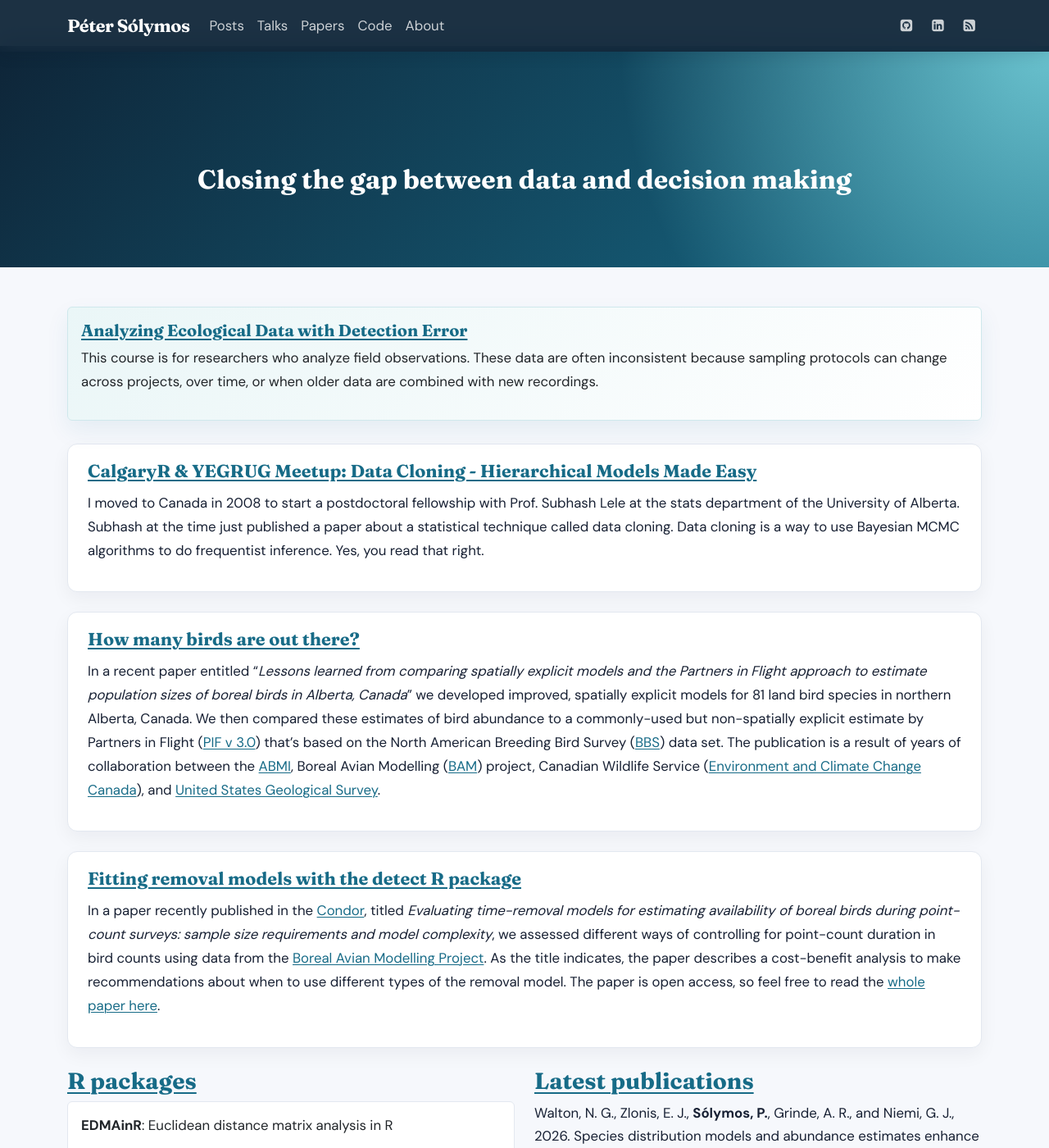
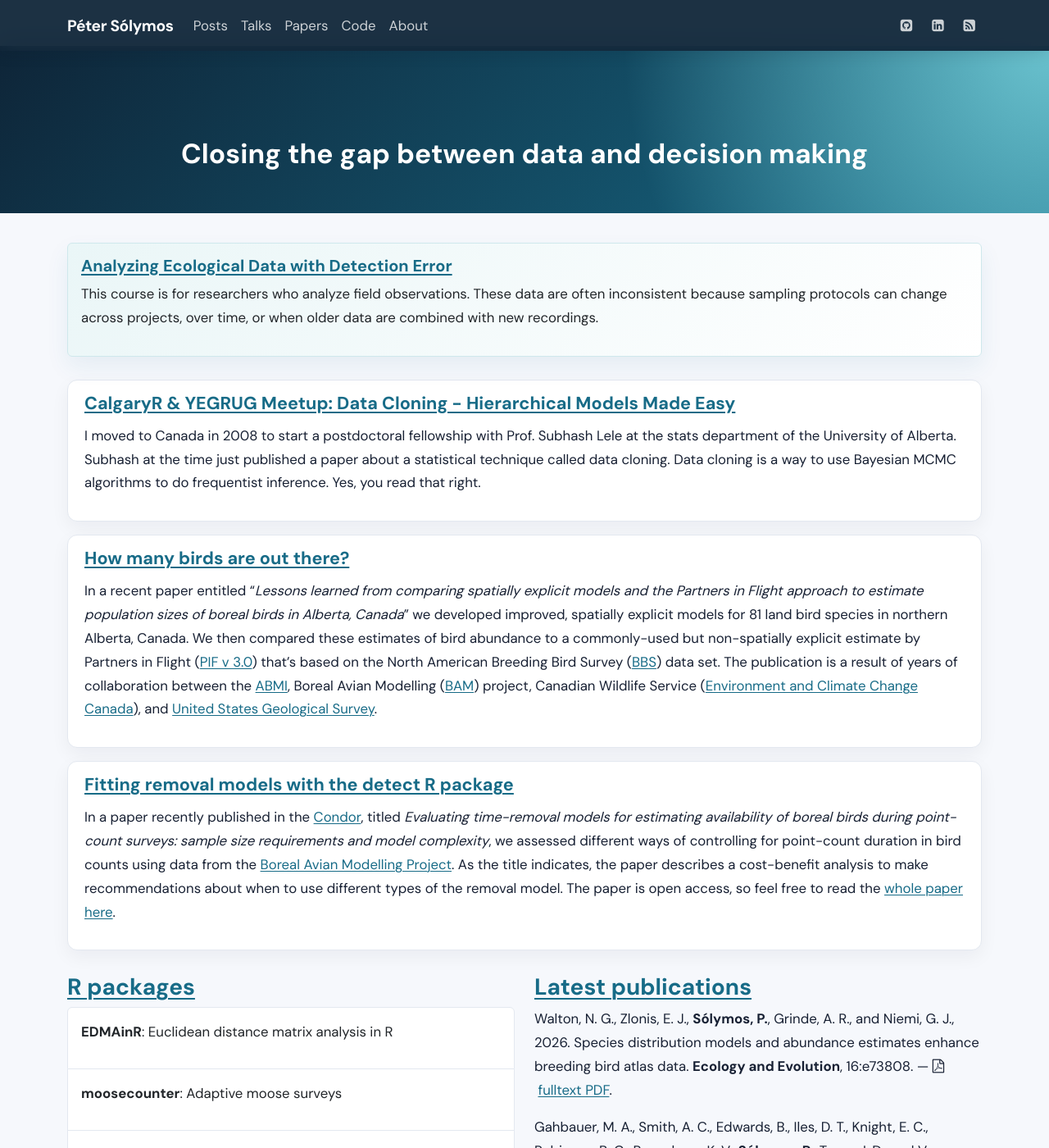
Before and after one commit to psolymos/psolymos.github.io, a Jekyll site: the page built from index.html, in a window 1280 px wide and 1400 px high. Shown: the whole window at 82% size. Built offline with Jekyll 4.4.1, drawn with Linux system fonts in a browser that asks for light colours; comment, search, counter and statistics services are not loaded.

Commit message:
Style
Signed-off-by: Peter Solymos <psolymos@gmail.com>

```diff
--- a/_includes/_head.html
+++ b/_includes/_head.html
@@ -92,6 +92,6 @@
 
 <link
   rel="stylesheet"
-  href="https://fonts.googleapis.com/css2?family=DM+Sans:wght@400;500;600;700&family=Fraunces:opsz,wght@9..144,600;9..144,700&display=swap"
+  href="https://fonts.googleapis.com/css2?family=DM+Sans:wght@400;500;600;700&display=swap"
 />
 <link rel="shortcut icon" href="{{ site.baseurl }}/favicon.ico" />
--- a/assets/site.css
+++ b/assets/site.css
@@ -22,12 +22,12 @@ body {
 a { color: var(--brand); text-decoration-thickness: 0.08em; text-underline-offset: 0.14em; }
 a:hover { color: var(--brand-dark); }
 
-h1, h2, h3, h4, h5, h6 { color: var(--ink); font-family: "Fraunces", Georgia, serif; font-weight: 700; line-height: 1.18; }
-h1.title { font-size: clamp(2.25rem, 5vw, 3.75rem); letter-spacing: -0.04em; margin-bottom: 1.25rem; }
+h1, h2, h3, h4, h5, h6 { color: var(--ink); font-family: "DM Sans", system-ui, sans-serif; font-weight: 700; line-height: 1.18; }
+h1.title { font-size: clamp(2.1rem, 4vw, 3.25rem); letter-spacing: -0.04em; margin-bottom: 1rem; }
 h2.subtitle { color: var(--muted); font-family: "DM Sans", system-ui, sans-serif; font-size: 1.25rem; font-weight: 400; margin-top: -0.6rem; }
 
 .site-nav { background: rgba(14, 37, 56, 0.94); box-shadow: 0 2px 18px rgba(15, 23, 42, 0.15); backdrop-filter: blur(14px); }
-.site-nav .navbar-brand { color: #fff; font-family: "Fraunces", Georgia, serif; font-size: 1.35rem; font-weight: 700; letter-spacing: -0.02em; }
+.site-nav .navbar-brand { color: #fff; font-family: "DM Sans", system-ui, sans-serif; font-size: 1.2rem; font-weight: 700; letter-spacing: -0.02em; }
 .site-nav .nav-link, .site-nav .navbar-nav a { color: rgba(255, 255, 255, 0.78); padding: 0.55rem 0.8rem; text-decoration: none; }
 .site-nav .nav-link:hover, .site-nav .navbar-nav a:hover { color: #fff; }
 
@@ -63,16 +63,18 @@ h2.subtitle { color: var(--muted); font-family: "DM Sans", system-ui, sans-serif
 .footer-content { border-top: 1px solid rgba(255, 255, 255, 0.15); padding-top: 1.5rem; }
 .site-footer img { margin-bottom: 0.6rem; }
 
-.site-hero { background: radial-gradient(circle at top right, #6ac2ce, transparent 40%), linear-gradient(135deg, #0e2538, #176b87); color: #fff; margin-top: -76px; padding: 9rem 0 5rem; }
+.site-hero { background: radial-gradient(circle at top right, #6ac2ce, transparent 40%), linear-gradient(135deg, #0e2538, #176b87); color: #fff; margin-top: -76px; padding: 7rem 0 3.25rem; }
 .site-hero h1, .site-hero h2 { color: #fff; }
-.section-tout { padding: 3rem 0 4.5rem; }
-.post-card { background: var(--surface); border: 1px solid var(--line); border-radius: 0.75rem; box-shadow: 0 8px 22px rgba(16, 24, 40, 0.05); margin-bottom: 1.5rem; overflow: hidden; }
-.post-card .card-header { background: #fff; border-bottom: 1px solid var(--line); padding: 1.25rem 1.5rem; }
-.post-card .card-body { padding: 1.25rem 1.5rem; }
+.site-hero h2 { font-size: clamp(1.5rem, 3vw, 2.1rem); margin: 0; }
+.section-tout { padding: 2.25rem 0 3.25rem; }
+.section-tout .row + .row { margin-top: 0.75rem; }
+.post-card { background: var(--surface); border: 1px solid var(--line); border-radius: 0.75rem; box-shadow: 0 8px 22px rgba(16, 24, 40, 0.05); margin-bottom: 1rem; overflow: hidden; }
+.post-card .card-header { background: #fff; border-bottom: 1px solid var(--line); padding: 1rem 1.25rem; }
+.post-card .card-body { padding: 1rem 1.25rem; }
 .post-card h4 { font-size: 1.35rem; margin: 0 0 0.7rem; }
 .list-group-item { border-color: var(--line); padding: 0.9rem 1rem; }
 .papers-actions { margin-bottom: 2rem; }
 .papers-actions .btn { border-radius: 0.5rem; font-weight: 600; }
 
 @media (max-width: 991.98px) { .site-nav .navbar-nav { padding: 0.75rem 0; } .site-main { padding-top: 2.5rem; } }
-@media (max-width: 575.98px) { body { font-size: 1rem; } .site-hero { padding: 7rem 0 3.5rem; } .site-main { padding-top: 2rem; } }
+@media (max-width: 575.98px) { body { font-size: 1rem; } .site-hero { padding: 6rem 0 2.75rem; } .site-main { padding-top: 2rem; } }
```
